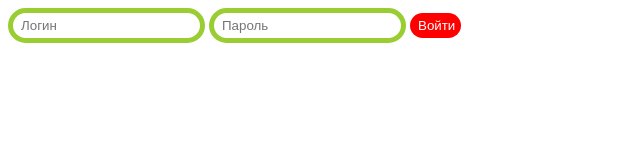
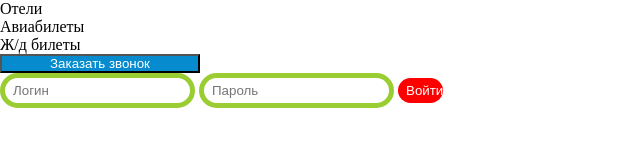
Before and after one commit to nikitakonkin/auth_project, a plain HTML site: page index.html in a window 1280 px wide. Shown: the whole page, without its empty margins (0-640 px from the left). Drawn offline with Linux system fonts and the light colour scheme; a web font is replaced by a local one.

```diff
--- a/assets/css/style.css
+++ b/assets/css/style.css
@@ -1,3 +1,9 @@
+* {
+    margin: 0;
+    padding: 0;
+}
+
+
 #log, #pass {
     box-sizing: border-box;
     padding-left: 8px;
@@ -17,3 +23,27 @@
     padding-bottom: 5px;
     border-radius: 25px;
 }
+
+
+/* Стили для шапки */
+.header {
+    width: 100%;
+    height: 60px;
+    background-color: #474747;
+    margin-left: auto;
+    margin-right: auto;
+    display: inline;
+}
+.header_inner {
+
+    width: 80%;
+    height: 100%;
+
+}
+.header_button{
+    background-color: #058BCE;
+    color: white;
+    width: 200px;
+    height: 100%;
+
+}
--- a/index.html
+++ b/index.html
@@ -12,10 +12,25 @@
 
 </head>
 <body>
+   <div class="header">
+    <div class="header_inner">
+        <ul>
+            <li>Отели</li>
+            <li>Авиабилеты</li>
+            <li>Ж/д билеты</li>
+        </ul>
+        <button class="header_button">Заказать звонок</button>
+    </div>
+
+
+   </div>
     <form action="" method="post">
         <input type="text" placeholder="Логин" id="log">
         <input type="password" placeholder="Пароль" id="pass">
         <input type="button" value="Войти" id="knopka">
+
+
+
 
     </form>
 
```
